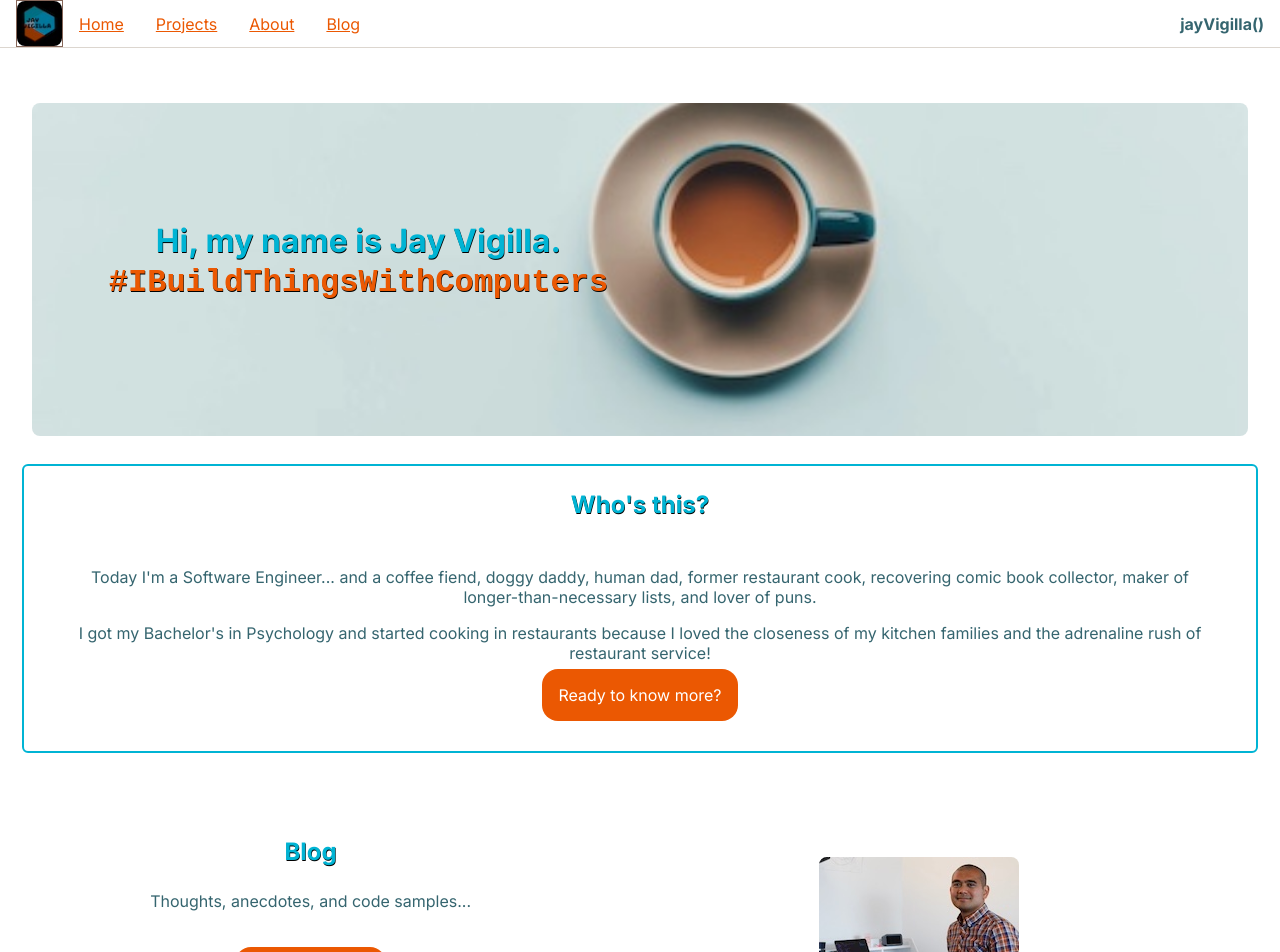
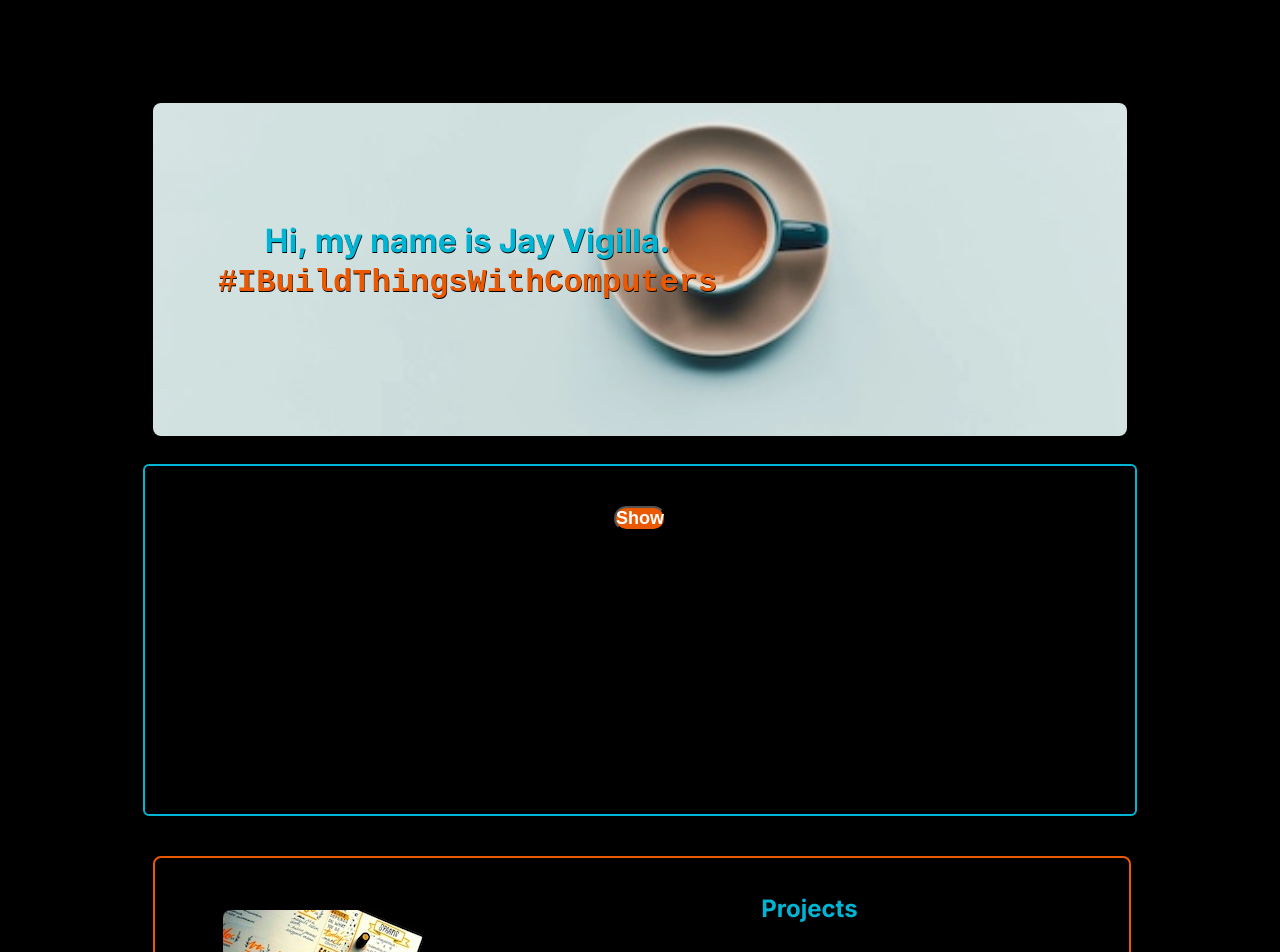
Before and after one commit to JayRVigilla/nextjs-portfolio, a Next.js app: page / in a window 1280 px wide. Shown: the top 952 px of the page. Built offline with nearby package versions, Linux system fonts and the light colour scheme.

Commit message:
WIP importing Beam In from CodeSandbox

```diff
--- a/app/Home.css
+++ b/app/Home.css
@@ -15,7 +15,7 @@ section {
   width: 100%;
 }
 #Home .headline {
-  background-color: none;
+  /* background-color: none; */
   border-radius: 8px;
   position: absolute;
   bottom: 30%;
@@ -61,15 +61,15 @@ section {
 }
 
 .teaser.about{
-  background-color: white;
+  /* background-color: white; */
   border: 2px solid var(--br-teal);
   padding: .5rem;
 
     &>.content{
       padding: 1rem;
-      &>a.button{
-        margin: 2rem;
-        line-height: 2rem;
+      display: flex;
+      &>.text{
+        text-align: left;
       }
     }
 }
--- /dev/null
+++ b/app/components/BeamIn/BeamIn.css
@@ -0,0 +1,78 @@
+:root{
+    /* constants for BeamIn */
+  --beam-time: .3s;
+  --beam-gradient: radial-gradient(
+    circle,
+    rgba(63, 235, 251, 1) 0%,
+    rgba(28, 3, 250, 1) 80%
+  );
+  --beam-height: 1rem;
+}
+
+.beam-container {
+    position: relative;
+    height: 300px;
+
+    .beam {
+      width: 5%;
+      height: var(--beam-height);
+      background: var(--beam-gradient);
+      border: 4px solid blue;
+      border-radius: 6px;
+      left: -100%;
+      position: absolute;
+      overflow: hidden;
+
+      &.show {
+        animation: var(--beam-time) ease-in-out 1 forwards beam;
+      }
+    }
+  }
+
+  @keyframes beam {
+
+    0%{
+            width: 5%;
+      height: var(--beam-height);
+      background: var(--beam-gradient);
+      border: 4px solid blue;
+      border-radius: 6px;
+      left: -100%;
+
+    }
+  66% {
+    height: 1rem;
+    left: 50%;
+    width: 30%;
+  }
+
+  80% {
+    border: 10px solid white;
+    height: 20px * 1.5;
+    width: 50%;
+    left: 30%;
+  }
+
+  85% {
+    border: 12px solid gold;
+    height: var(--beam-height);
+    width: 60%;
+    left: 10%;
+  }
+
+  95% {
+    border: 14px solid lightyellow;
+    background: var(--beam-gradient);
+    width: 70%;
+    left: 5%;
+  }
+
+  100% {
+    background: none;
+    height: auto;
+    margin: 2rem;
+    width: auto;
+    left: 0;
+    background-color: black;
+  }
+}
--- /dev/null
+++ b/app/components/BeamIn/index.tsx
@@ -0,0 +1,26 @@
+'use client'
+/** BeamIn documentation
+ */
+import React, { ReactNode, useState } from "react";
+// import { useBeamIn } from "./useBeamIn";
+import "./BeamIn.css";
+
+export interface BeamInProps {
+children: ReactNode;
+}
+
+export const BeamIn = ({children}: BeamInProps) => {
+const [isVisible, setIsVisible] = useState(false);
+
+  const toggle = () => setIsVisible(!isVisible);
+  // const { toggle, isVisible } = useBeamIn({initialValue: false})
+
+  return (
+    <div className="beam-container">
+        <button onClick={toggle}>{isVisible ? "Hide" : "Show"}</button>
+        <div className={`beam ${isVisible ? "show" : ""}`}>
+          {children}
+      </div>
+      </div>
+      )
+};
--- /dev/null
+++ b/app/components/BeamIn/useBeamIn.tsx
@@ -0,0 +1,18 @@
+"use client"
+import { useState, useCallback } from "react"
+
+interface iProps {initialValue: boolean}
+
+interface ReturnTypes {
+  isVisible: boolean;
+  toggle: () => void;
+}
+
+export const useBeamIn = ({initialValue}: iProps) : ReturnTypes => {
+  const [isVisible, setIsVisible] = useState(false)
+
+  // const toggleIsVisible = () => setIsVisible(!isVisible)
+  const toggle = useCallback(() => setIsVisible(prevState => !prevState), [])
+
+  return {isVisible, toggle}
+}
--- a/app/components/PicText/PicText.css
+++ b/app/components/PicText/PicText.css
@@ -10,7 +10,7 @@
 }
 
 .box {
-    background-color: white;
+    /* background-color: white; */
     border: solid 2px var(--br-orange);
     border-radius: 8px;
   }
--- a/app/content.ts
+++ b/app/content.ts
@@ -36,7 +36,7 @@ const projTease: Teaser = {
     fit: "contain",
   },
   title: 'Projects',
-  text: ["Want to see what I can do?. Full stack projects and some classic boardgames in vanillaJS."],
+  text: ["Want to see what I can do? Full stack projects and some classic boardgames in vanillaJS."],
   right: undefined,
   link: {
     href: "/projects",
@@ -62,4 +62,6 @@ const contactTease: Teaser = {
   }
 }
 
-export const teasers = [blogTease, projTease, contactTease]
+export const teasers = [ projTease ]
+// export const teasers = [ projTease, contactTease]
+// export const teasers = [blogTease, projTease, contactTease]
--- a/app/globals.css
+++ b/app/globals.css
@@ -21,6 +21,7 @@
   --fade-time: 1s;
   --slide-time: 1.3s;
   --slide-delay-time: .5s;
+
 }
 
 .Navigation {
@@ -42,7 +43,9 @@ html {
 }
 
 body {
-  color: var(--teal);
+  background-color: black;
+  /* color: var(--teal); */
+  color: var(--br-teal);
   margin: 0;
   display: flex;
   flex-direction: column;
@@ -75,7 +78,7 @@ p, li, ul{
 }
 
 h1,h2,h3{
-  color: var(--br-teal);
+  /* color: var(--br-teal); */
   text-shadow: .5px .5px black;
   text-align: center;
 }
@@ -85,9 +88,9 @@ section{
   padding: 0;
 }
 
-.text{
+/* .text{
   text-indent: 2em;
-}
+} */
 
 button, .button{
   background-color: var(--br-orange);
--- a/app/layout.tsx
+++ b/app/layout.tsx
@@ -19,7 +19,7 @@ export const metadata: Metadata = {
   return (
     <html lang="en">
       <body className={inter.className}>
-        <Navigation navIn={false} />
+        {/* <Navigation navIn={false} /> */}
         <div id="not-nav" >
 
         {children}
--- a/app/page.tsx
+++ b/app/page.tsx
@@ -4,8 +4,20 @@ import PicText from '@/app/components/PicText';
 import { teasers } from '@/app/content';
 import "./Home.css"
 import coffeeCup from "@/public/coffee_cup.jpeg"
+import jayDesk from "@/public/jay_desk.jpeg"
 import { Metadata } from 'next';
+import { BeamIn } from './components/BeamIn';
 export default function Main() {
+
+  const About = () => {
+    return (
+      <>
+    <h2>{`Who's this?`}</h2>
+          <p>{`I'm a Software Engineer experienced in Front End development using React (both Classes and Hooks) to make performant UI/UX.`}</p>
+          <p>{`Living in the San Francisco Bay Area I'm a coffee fiend, doggy daddy, human dad, former restaurant cook, recovering comic book collector, maker of longer-than-necessary lists, and lover of puns.`}</p>
+      </>
+  )
+}
 
   return (
     <>
@@ -19,13 +31,17 @@ export default function Main() {
       </div>
 
       <section className="teaser about">
-        <h2>{`Who's this?`}</h2>
-        <div className="content">
-          <p>{`Today I'm a Software Engineer... and a coffee fiend, doggy daddy, human dad, former restaurant cook, recovering comic book collector, maker of longer-than-necessary lists, and lover of puns.`}</p>
-          <p>{`I got my Bachelor's in Psychology and started cooking in restaurants because I loved the closeness of my kitchen families and the adrenaline rush of restaurant service!`}</p>
-          <a className="button" href="/about">Ready to know more?</a>
-        </div>
-      </section>
+        {/* <h2>{`Who's this?`}</h2>
+            <div className="content">
+              <div className='text'>
+
+          <p>{`I'm a Software Engineer experienced in Front End development using React (both Classes and Hooks) to make performant UI/UX.`}</p>
+          <p>{`Living in the San Francisco Bay Area I'm a coffee fiend, doggy daddy, human dad, former restaurant cook, recovering comic book collector, maker of longer-than-necessary lists, and lover of puns.`}</p>
+            </div>
+            <Image src={jayDesk} alt={"Jay at computer desk"} />
+            </div> */}
+            <BeamIn><About /></BeamIn>
+          </section>
 
       {teasers.map((teaser, index) => {
         return (
```
